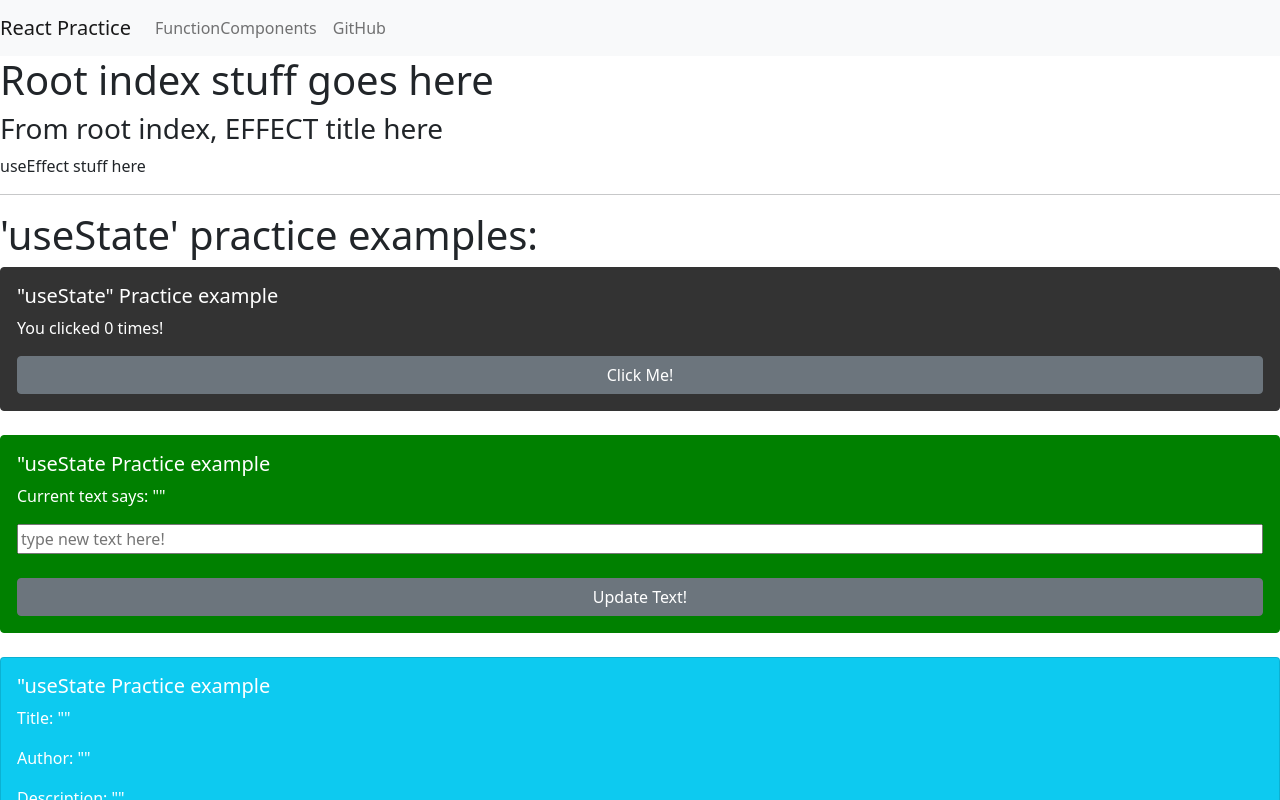
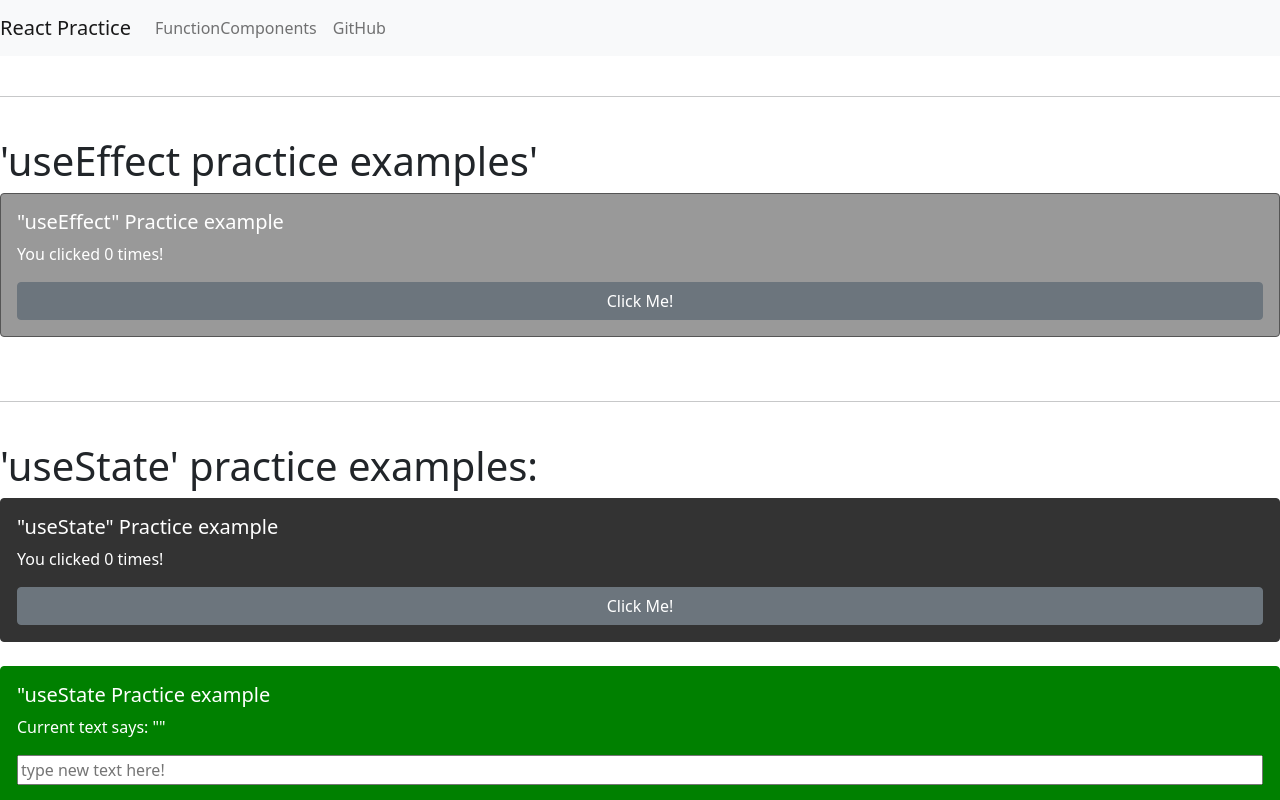
Before and after one commit to alinan-vn/react-fundamentals-practice-and-notes, a React (Create React App) app: page /function-components-practice in a window 1280 px wide. Shown: the top 800 px of the page. Built offline with nearby package versions, Linux system fonts and the light colour scheme.

Commit message:
added basic useEffect example

```diff
--- a/src/components/functionComponentsPractice/index.jsx
+++ b/src/components/functionComponentsPractice/index.jsx
@@ -9,14 +9,11 @@ class FunctionComponentPractice extends React.Component {
     render(){
         return(
             <div>
-                <h1>Root index stuff goes here</h1>
+                <br /><hr /><br />
+                <h1>'useEffect practice examples'</h1>
+                <UseEffectPractice />
 
-                <div>
-                    <h3>From root index, EFFECT title here</h3>
-                    <UseEffectPractice />
-                </div>
-
-                <hr />
+                <br /><hr /><br />
                 <h1>'useState' practice examples:</h1>
                 <UseStatePractice />
             </div>
--- a/src/components/functionComponentsPractice/useEffectPractice/index.jsx
+++ b/src/components/functionComponentsPractice/useEffectPractice/index.jsx
@@ -1,11 +1,40 @@
-import React from 'react';
+import React, {useEffect, useState} from 'react';
+import { Card, Button, CardTitle, CardText } from 'reactstrap';
 
 function UseEffectPractice(){
+    const [count, setCount] = useState(0);
+
+    useEffect(() => {
+        document.title = `You clicked ${count} times`
+    })
+
     return(
         <div>
-            useEffect stuff here
+            <Card body inverse style={{ backgroundColor: '#999', borderColor: '#555' }}>
+                <CardTitle tag="h5">"useEffect" Practice example</CardTitle>
+                <CardText>You clicked { count } times!</CardText>
+                <Button onClick={() => setCount(count + 1)}>Click Me!</Button>
+            </Card><br />
         </div>
     )
 }
 
 export default UseEffectPractice;
+
+// function Example() {
+//     const [count, setCount] = useState(0);
+
+//     // Similar to componentDidMount and componentDidUpdate:
+//     useEffect(() => {
+//       // Update the document title using the browser API
+//       document.title = `You clicked ${count} times`;
+//     });
+
+//     return (
+//       <div>
+//         <p>You clicked {count} times</p>
+//         <button onClick={() => setCount(count + 1)}>
+//           Click me
+//         </button>
+//       </div>
+//     );
```
